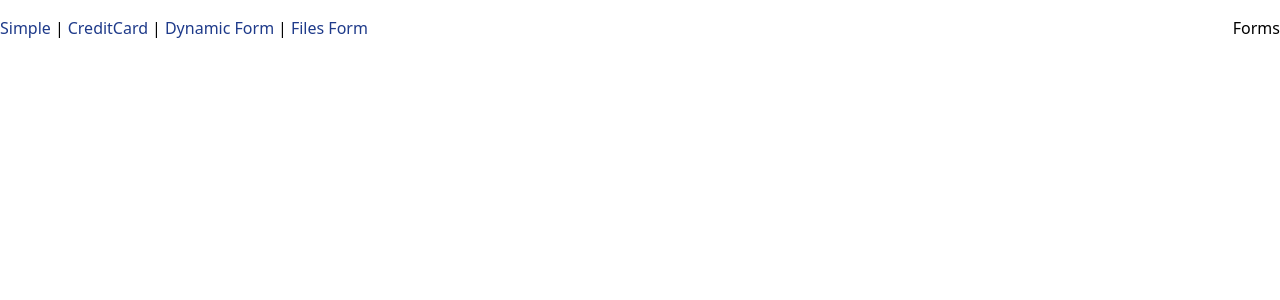
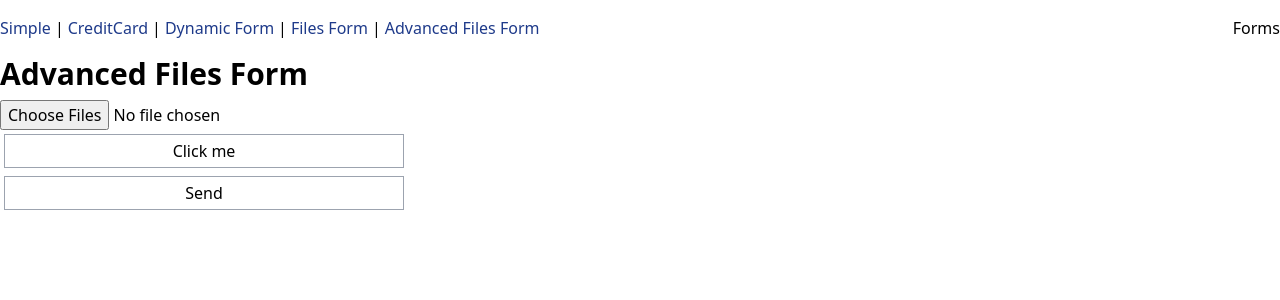
Before and after one commit to redrockjs/react-forms, a React (Create React App) app: page /advanced-files-form in a window 1280 px wide. Shown: the top 300 px of the page. Built offline with nearby package versions, Linux system fonts and the light colour scheme.

Commit message:
fix: filelist
Took 2 hours 8 minutes

```diff
--- a/src/App.js
+++ b/src/App.js
@@ -1,6 +1,6 @@
 import {BrowserRouter, Routes, Route} from "react-router-dom"
 import Header from "./Components/Header/Header";
-import {CreditCardForm, DynamicForm, FilesForm, SimpleForm} from "./Pages";
+import {AdvancedFilesForm, CreditCardForm, DynamicForm, FilesForm, SimpleForm} from "./Pages";
 
 function App() {
   return (
@@ -12,6 +12,7 @@ function App() {
           <Route path="/credit-card" element={<CreditCardForm/>}/>
           <Route path="/dynamic-form" element={<DynamicForm/>}/>
           <Route path="/files-form" element={<FilesForm/>}/>
+          <Route path="/advanced-files-form" element={<AdvancedFilesForm/>}/>
         </Routes>
       </BrowserRouter>
     </div>
--- a/src/Components/Header/Header.jsx
+++ b/src/Components/Header/Header.jsx
@@ -21,6 +21,10 @@ export default function Header() {
           <li className="cursor-pointer px-1 text-blue-900">
             <Link to="/files-form">Files Form</Link>
           </li>
+          |
+          <li className="cursor-pointer px-1 text-blue-900">
+            <Link to="/advanced-files-form">Advanced Files Form</Link>
+          </li>
         </ul>
       </nav>
       <div>Forms</div>
--- /dev/null
+++ b/src/Pages/AdvancedFilesForm/AdvancedFilesForm.jsx
@@ -0,0 +1,74 @@
+import s from "./styles.module.scss";
+import {useForm, useWatch} from "react-hook-form";
+import {useState} from "react";
+import {getValue} from "@testing-library/user-event/dist/utils";
+
+export function AdvancedFilesForm() {
+
+  const {register, control, handleSubmit, setValue, getValues} = useForm()
+
+  const [fileList, setFilesList] = useState('')
+
+  const onSubmit = (data) => {
+    //console.log(data)
+  }
+
+  const files = useWatch({control, name: 'files'})
+
+  files && console.log('files', JSON.stringify(files))
+
+
+  const AppInputFiles = () => {
+
+    const [fileList,setFilelist] =useState()
+
+    const getFileArray = (fileList) => Array.from(fileList)
+
+    const dt = new DataTransfer();
+
+    const handleAddFile = (e) => {
+
+      const arrFiles = getFileArray(e.target.files)
+
+      arrFiles.forEach((file) => dt.items.add(file))
+
+      console.log('list', dt.files)
+    }
+
+    const handleClickMe = () => {
+      console.log('list', dt.files)
+    }
+
+    return (
+      <div>
+        <input type="file" multiple onChange={handleAddFile}/>
+
+        <ul>
+        { dt.files &&
+            Array.from(dt.files).map(file=>{
+            return <li>file.name</li>
+          })
+        }
+        </ul>
+        <button className={s.filesButton} onClick={handleClickMe}> Click me</button>
+
+      </div>
+    )
+  }
+
+  return <>
+    <div>
+
+      <h1 className={s.filesHeader}>Advanced Files Form</h1>
+
+      <form className={s.filesForm} onSubmit={handleSubmit(onSubmit)}>
+
+        <AppInputFiles/>
+
+        <button className={s.filesButton} type={'submit'}>
+          Send
+        </button>
+      </form>
+    </div>
+  </>
+}
--- /dev/null
+++ b/src/Pages/AdvancedFilesForm/index.js
@@ -0,0 +1 @@
+export {AdvancedFilesForm} from "./AdvancedFilesForm";
--- /dev/null
+++ b/src/Pages/AdvancedFilesForm/styles.module.scss
@@ -0,0 +1,19 @@
+.filesHeader {
+  @apply font-bold text-3xl pb-2
+}
+
+.filesForm {
+  @apply flex flex-col w-[400px]
+}
+
+.filesInput {
+  @apply border border-gray-400 py-1 px-5 m-1 w-full
+}
+
+.filesInputError {
+  @apply ml-2 text-xs text-red-500
+}
+
+.filesButton {
+  @apply border border-gray-400 py-1 px-5 m-1 w-full
+}
--- a/src/Pages/index.js
+++ b/src/Pages/index.js
@@ -2,3 +2,4 @@ export {SimpleForm} from "./SimpleForm";
 export {CreditCardForm} from "./CreditCardForm";
 export {DynamicForm} from "./DynamicForm";
 export {FilesForm} from "./FilesForm";
+export {AdvancedFilesForm} from "./AdvancedFilesForm";
```
